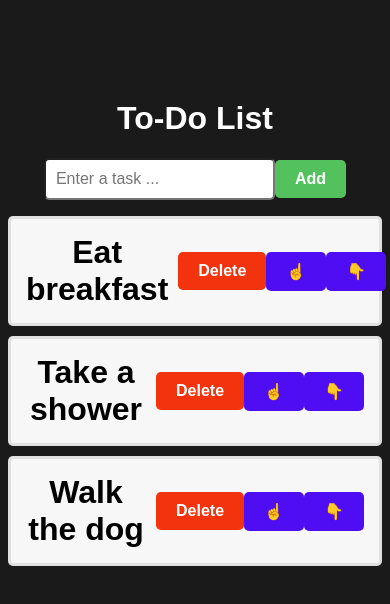
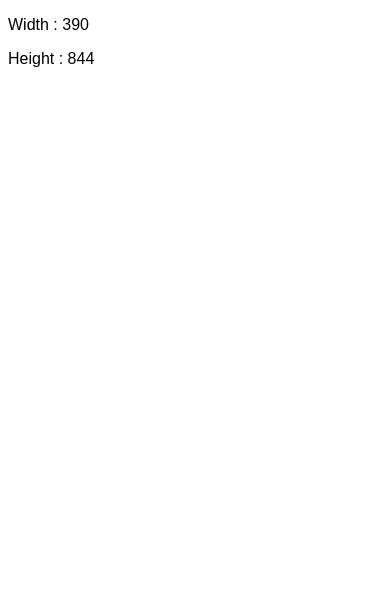
Before and after one commit to Hamidou-Woury-Ba/Learn-React, a React (Vite) app: page / in a window 390 px wide. Shown: the top 604 px of the page. Built offline with nearby package versions, Linux system fonts and the light colour scheme.

Commit message:
Ajout du fichier MyUseEffectComponent.jsx dans le cadre de l'utilisation de ce hook

```diff
--- a/src/App.jsx
+++ b/src/App.jsx
@@ -16,6 +16,7 @@ import MyCarComponent from "./MyCarComponent"
 import ImportArrayListComponent from "./ImportArrayListComponent"
 import MyCarObjectComponent from "./MyCarObjectComponent"
 import ToDoList from "./ToDoList"
+import MyUseEffectComponent from "./MyUseEffectComponent"
 
 
 /*React hook
@@ -71,7 +72,7 @@ function App() {
 
   return (
     <>
-      <ToDoList />
+      <MyUseEffectComponent />
     </>
   )
 }
--- /dev/null
+++ b/src/MyUseEffectComponent.jsx
@@ -0,0 +1,59 @@
+import React, { useState, useEffect } from "react";
+
+function MyUseEffectComponent(){
+
+    // const [count, setCount] = useState(0)
+    // const [color, setColor] = useState("green")
+
+    const [width, setWidth] = useState(window.innerWidth)
+    const [height, setHeight] = useState(window.innerHeight)
+
+    // useEffect(() => {
+    //     document.title = `Count : ${count} ${color}`
+    // }, [count, color])
+
+    // function addCount(){
+    //     setCount(c => c + 1)
+    // }
+
+    // function substractCount(){
+    //     setCount(c => c - 1)
+    // }
+
+    // function changeColor(){
+    //     setColor(c => c === "green" ? "red" : "green")
+    // }
+
+    useEffect(() => {
+        window.addEventListener("resize", handleResize)
+        console.log("EVEN LISTENER ADDED")
+
+        return () => {
+            window.removeEventListener("resize", handleResize)
+            console.log("EVEN LISTENER REMOVED")
+        }
+    }, [])
+
+    useEffect(() => {
+        document.title = `${width} x ${height}`
+    },[width, height])
+
+    function handleResize(){
+        setWidth(window.innerWidth)
+        setHeight(window.innerHeight)
+    }
+
+    return(
+        <div>
+            {/* <p style={{color : color}}>Count: {count}</p>
+            <button onClick={addCount}>Add</button>
+            <button onClick={substractCount}>Substract</button><br />
+            <button onClick={changeColor}>Change color</button><hr /> */}
+
+            <p>Width : {width}</p>
+            <p>Height : {height}</p>
+        </div>
+    )
+}
+
+export default MyUseEffectComponent;
--- a/src/index.css
+++ b/src/index.css
@@ -1,6 +1,6 @@
 body{
   font-family: arial, sans-serif;
-  background-color: hsl(0, 0%, 10%);
+  /* background-color: hsl(0, 0%, 10%); */
 }
 
 .card{
```
